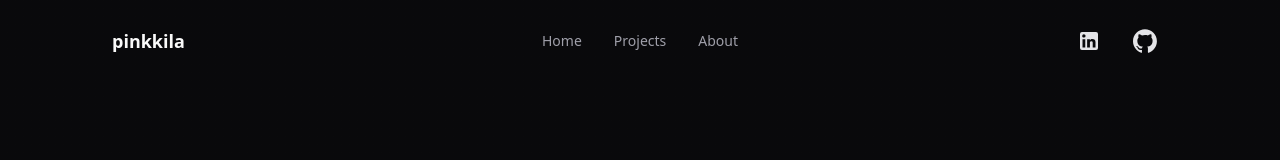
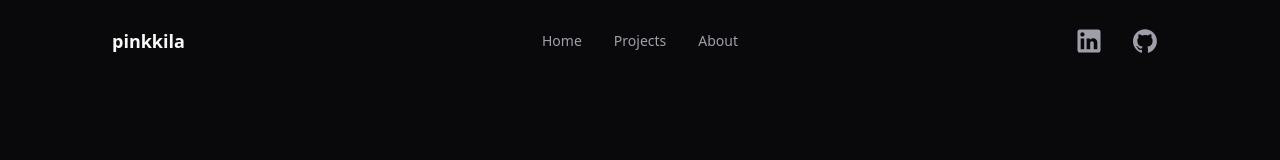
Before and after one commit to pinkkila/pinkkila-website, a React (Vite) app: page / in a window 1280 px wide. Shown: the top 160 px of the page. Built offline with nearby package versions, Linux system fonts and the light colour scheme.

Commit message:
resize linkedin logo in header and footer

```diff
--- a/src/components/Footer.tsx
+++ b/src/components/Footer.tsx
@@ -45,7 +45,7 @@ export default function Footer() {
             aria-label="LinkedIn"
             className="text-muted-foreground hover:text-primary block">
             <svg
-              className="size-6"
+              className="size-6 scale-[1.28]"
               xmlns="http://www.w3.org/2000/svg"
               width="1em"
               height="1em"
--- a/src/components/Header.tsx
+++ b/src/components/Header.tsx
@@ -79,6 +79,7 @@ export const Header = () => {
                   asChild
                   variant="link"
                   size="sm"
+                  className="text-muted-foreground hover:text-primary"
                 >
                   <a
                     href="https://www.linkedin.com/in/pinkkila/"
@@ -87,7 +88,7 @@ export const Header = () => {
                     aria-label="LinkedIn"
                     className="text-muted-foreground hover:text-primary block">
                     <svg
-                      className="size-6"
+                      className="size-6 scale-[1.28]"
                       xmlns="http://www.w3.org/2000/svg"
                       width="1em"
                       height="1em"
@@ -102,6 +103,7 @@ export const Header = () => {
                   asChild
                   variant="link"
                   size="sm"
+                  className="text-muted-foreground hover:text-primary"
                 >
                   <a
                     href="https://github.com/pinkkila"
```
